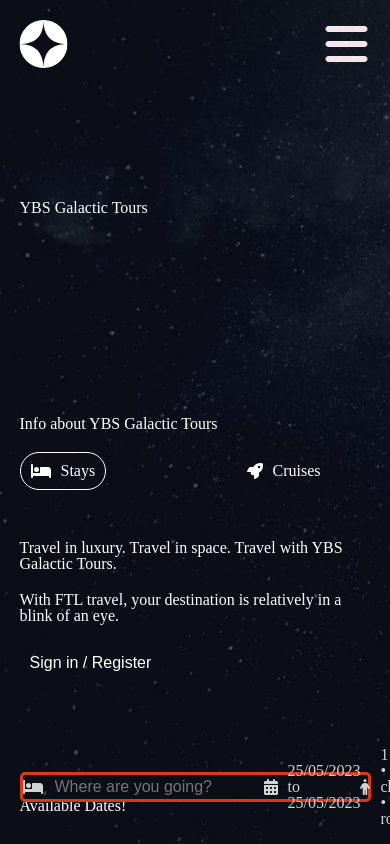
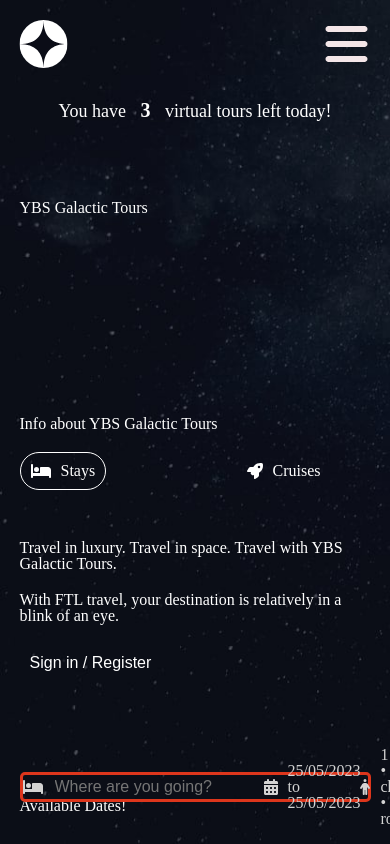
Before and after one commit to luxury-cruise-tour/luxuryCruiseTour, a React (Create React App) app: page / in a window 390 px wide. Shown: the top 844 px of the page. Built offline with nearby package versions, Linux system fonts and the light colour scheme; no server answers; a web font is replaced by a local one.

Commit message:
Removed number of tours left from mobile menu so it is visible at all times to the user

```diff
--- a/src/App.css
+++ b/src/App.css
@@ -203,7 +203,7 @@
   right: 0;
   bottom: 0;
   left: 0;
-  opacity: .7;
+  opacity: .8;
   background-color: #000;
   z-index: 10;
 }
@@ -397,6 +397,14 @@
   color: #105bd8;
 }
 
+.tour-count{
+  position: absolute;
+  top: 100px;
+  left: 50%;
+  transform: translateX(-50%);
+  display:none;
+}
+
 @media (max-width:900px){
 
   .tours{
@@ -433,6 +441,16 @@
     top: 250px;
   }
 
+}
+
+@media (max-width:800px){
+  .tour-count{
+    display: block;
+  }
+
+  .tour-count p {
+    font-size: 18px;
+  }
 }
 
 @media (max-width: 600px){
@@ -472,6 +490,10 @@
     border-bottom: 1px solid transparent;
     transition: border-bottom .2s ease-in;
   }
+
+
+
+
 }
 
 /* Error styles */
--- a/src/components/Navigation.js
+++ b/src/components/Navigation.js
@@ -8,13 +8,16 @@
 
     const handleClick = () =>{
         setMenuIsOpen(!menuIsOpen);
-        console.log("yoyo")
     }
 
     return(
         <>
             <div className={`navigation-overlay ${menuIsOpen ? "show" : ""}`}></div>
+
             <nav className="navigation">
+                <div className="tour-count">
+                    <p>You have <span>{numOfTours}</span> virtual tours left today!</p>
+                </div>
                 <div className="logo">
                     <svg xmlns="http://www.w3.org/2000/svg" width="48" height="48"><g fill="none" fillRule="evenodd"><circle cx="24" cy="24" r="24" fill="#FFF"/><path fill="#0B0D17" d="M24 0c0 16-8 24-24 24 15.718.114 23.718 8.114 24 24 0-16 8-24 24-24-16 0-24-8-24-24z"/></g></svg>
                 </div>
@@ -40,9 +43,6 @@
                     <div className="links" onClick={handleClick}>
                         <Link to="/tours">Tours</Link>
                     </div>
-                    <div>
-                        <p>You have <span>{numOfTours}</span> virtual tours left today!</p>
-                    </div>
                 </div>
             </nav>
         </>
```
